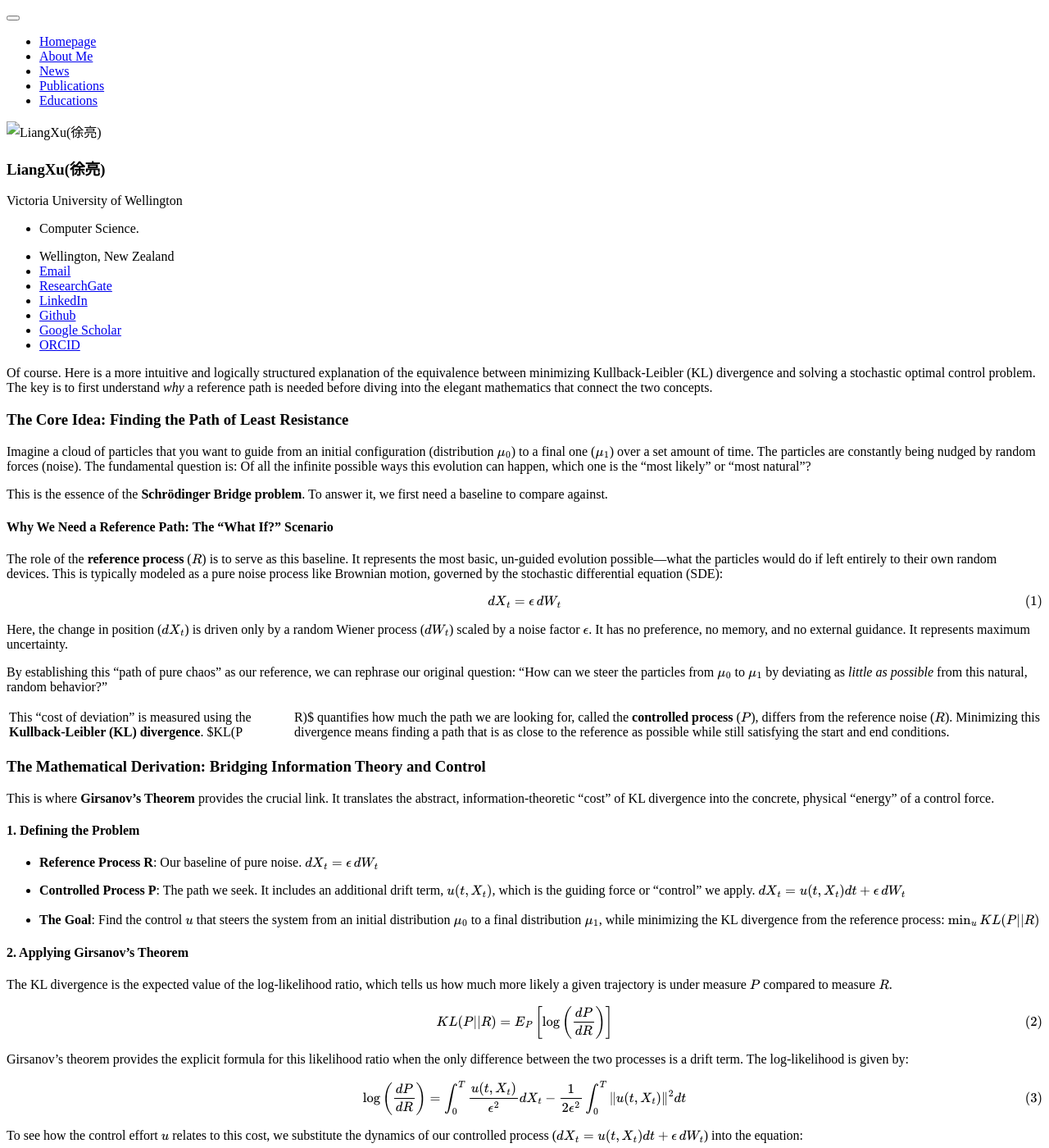
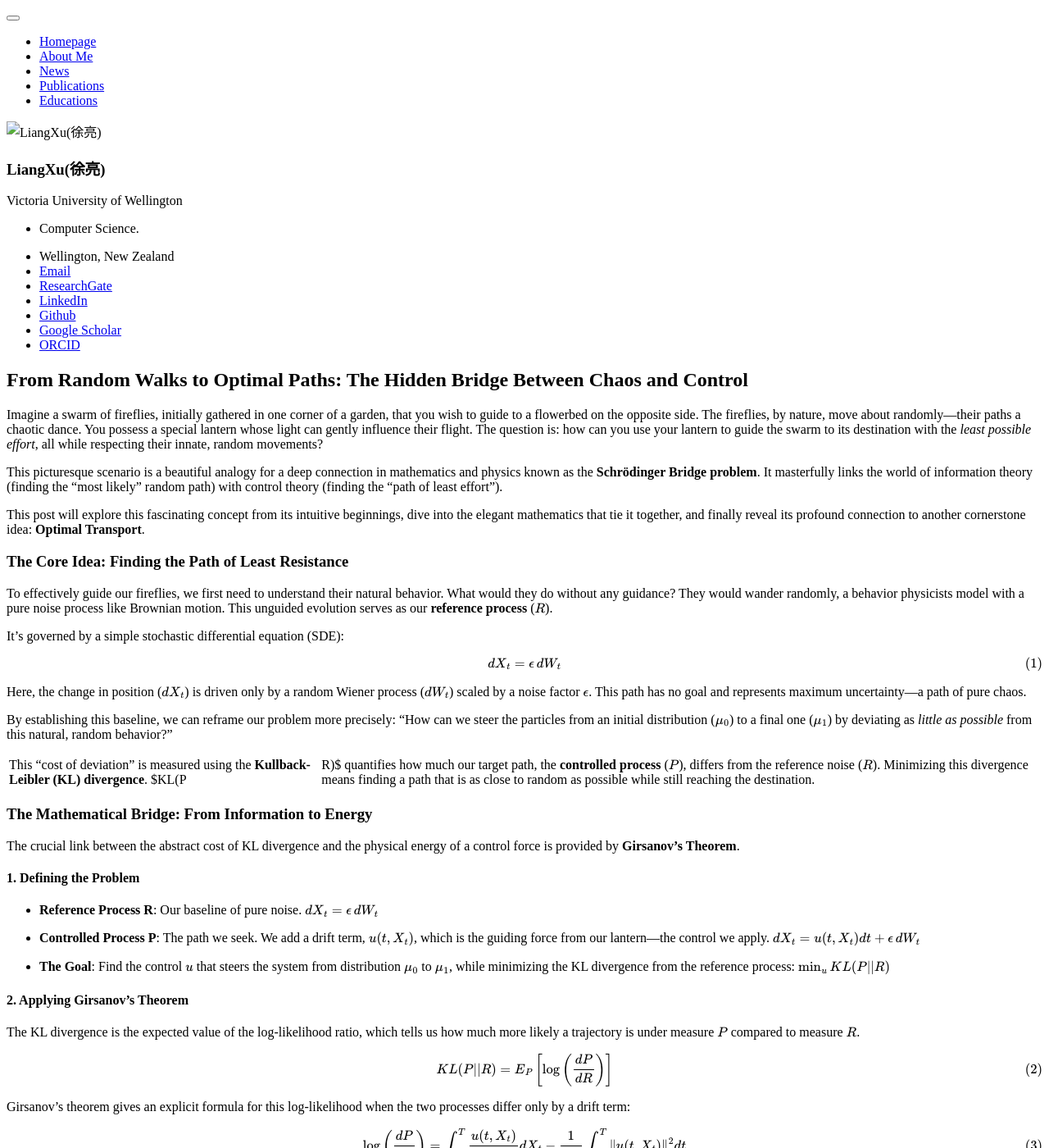
Before and after one commit to LiangXu123/LiangXu123.github.io, a Jekyll site: the page built from blogs/sbot/static/sbot.md, in a window 1280 px wide and 1400 px high. Shown: the whole window at 82% size. Built offline with Jekyll 4.4.1, drawn with Linux system fonts in a browser that asks for light colours; our own code applies the rules of GitHub Pages for plain Markdown files; formulas are drawn with MathJax 3; some of the changed text lies outside the part shown.

Commit message:
add blogs

```diff
--- a/blogs/sbot/static/sbot.md
+++ b/blogs/sbot/static/sbot.md
@@ -1,86 +1,156 @@
-Of course. Here is a more intuitive and logically structured explanation of the equivalence between minimizing Kullback-Leibler (KL) divergence and solving a stochastic optimal control problem. The key is to first understand *why* a reference path is needed before diving into the elegant mathematics that connect the two concepts.
+## From Random Walks to Optimal Paths: The Hidden Bridge Between Chaos and Control
+
+Imagine a swarm of fireflies, initially gathered in one corner of a garden, that you wish to guide to a flowerbed on the opposite side. The fireflies, by nature, move about randomly—their paths a chaotic dance. You possess a special lantern whose light can gently influence their flight. The question is: how can you use your lantern to guide the swarm to its destination with the *least possible effort*, all while respecting their innate, random movements?
+
+This picturesque scenario is a beautiful analogy for a deep connection in mathematics and physics known as the **Schrödinger Bridge problem**. It masterfully links the world of information theory (finding the "most likely" random path) with control theory (finding the "path of least effort").
+
+This post will explore this fascinating concept from its intuitive beginnings, dive into the elegant mathematics that tie it together, and finally reveal its profound connection to another cornerstone idea: **Optimal Transport**.
 
 ### The Core Idea: Finding the Path of Least Resistance
 
-Imagine a cloud of particles that you want to guide from an initial configuration (distribution $\mu_0$) to a final one ($\mu_1$) over a set amount of time. The particles are constantly being nudged by random forces (noise). The fundamental question is: Of all the infinite possible ways this evolution can happen, which one is the "most likely" or "most natural"?
+To effectively guide our fireflies, we first need to understand their natural behavior. What would they do without any guidance? They would wander randomly, a behavior physicists model with a pure noise process like Brownian motion. This unguided evolution serves as our **reference process** ($R$).
 
-This is the essence of the **Schrödinger Bridge problem**. To answer it, we first need a baseline to compare against.
-
-#### Why We Need a Reference Path: The "What If?" Scenario
-
-The role of the **reference process** ($R$) is to serve as this baseline. It represents the most basic, un-guided evolution possible—what the particles would do if left entirely to their own random devices. This is typically modeled as a pure noise process like Brownian motion, governed by the stochastic differential equation (SDE):
+It's governed by a simple stochastic differential equation (SDE):
 
 $$dX_t = \epsilon \, dW_t$$
 
-Here, the change in position ($dX_t$) is driven only by a random Wiener process ($dW_t$) scaled by a noise factor $\epsilon$. It has no preference, no memory, and no external guidance. It represents maximum uncertainty.
+Here, the change in position ($dX_t$) is driven only by a random Wiener process ($dW_t$) scaled by a noise factor $\epsilon$. This path has no goal and represents maximum uncertainty—a path of pure chaos.
 
-By establishing this "path of pure chaos" as our reference, we can rephrase our original question: "How can we steer the particles from $\mu_0$ to $\mu_1$ by deviating as *little as possible* from this natural, random behavior?"
+By establishing this baseline, we can reframe our problem more precisely: "How can we steer the particles from an initial distribution ($\mu_0$) to a final one ($\mu_1$) by deviating as *little as possible* from this natural, random behavior?"
 
-This "cost of deviation" is measured using the **Kullback-Leibler (KL) divergence**. $KL(P || R)$ quantifies how much the path we are looking for, called the **controlled process** ($P$), differs from the reference noise ($R$). Minimizing this divergence means finding a path that is as close to the reference as possible while still satisfying the start and end conditions.
+This "cost of deviation" is measured using the **Kullback-Leibler (KL) divergence**. $KL(P || R)$ quantifies how much our target path, the **controlled process** ($P$), differs from the reference noise ($R$). Minimizing this divergence means finding a path that is as close to random as possible while still reaching the destination.
 
-### The Mathematical Derivation: Bridging Information Theory and Control
+### The Mathematical Bridge: From Information to Energy
 
-This is where **Girsanov's Theorem** provides the crucial link. It translates the abstract, information-theoretic "cost" of KL divergence into the concrete, physical "energy" of a control force.
+The crucial link between the abstract cost of KL divergence and the physical energy of a control force is provided by **Girsanov's Theorem**.
 
 #### 1. Defining the Problem
 
 *   **Reference Process R**: Our baseline of pure noise.
     $$dX_t = \epsilon \, dW_t$$
 
-*   **Controlled Process P**: The path we seek. It includes an additional drift term, $u(t, X_t)$, which is the guiding force or "control" we apply.
+*   **Controlled Process P**: The path we seek. We add a drift term, $u(t, X_t)$, which is the guiding force from our lantern—the control we apply.
     $$dX_t = u(t, X_t)dt + \epsilon \, dW_t$$
 
-*   **The Goal**: Find the control $u$ that steers the system from an initial distribution $\mu_0$ to a final distribution $\mu_1$, while minimizing the KL divergence from the reference process:
+*   **The Goal**: Find the control $u$ that steers the system from distribution $\mu_0$ to $\mu_1$, while minimizing the KL divergence from the reference process:
     $$\min_{u} KL(P || R)$$
 
 #### 2. Applying Girsanov's Theorem
 
-The KL divergence is the expected value of the log-likelihood ratio, which tells us how much more likely a given trajectory is under measure $P$ compared to measure $R$.
+The KL divergence is the expected value of the log-likelihood ratio, which tells us how much more likely a trajectory is under measure $P$ compared to measure $R$.
 
 $$KL(P || R) = E_P \left[ \log \left( \frac{dP}{dR} \right) \right]$$
 
-Girsanov's theorem provides the explicit formula for this likelihood ratio when the only difference between the two processes is a drift term. The log-likelihood is given by:
+Girsanov's theorem gives an explicit formula for this log-likelihood when the two processes differ only by a drift term:
 
 $$\log\left(\frac{dP}{dR}\right) = \int_0^T \frac{u(t, X_t)}{\epsilon^2} dX_t - \frac{1}{2\epsilon^2} \int_0^T \|u(t, X_t)\|^2 dt$$
 
-To see how the control effort $u$ relates to this cost, we substitute the dynamics of our controlled process ($dX_t = u(t, X_t)dt + \epsilon \, dW_t$) into the equation:
+Now, watch what happens when we substitute our controlled dynamics ($dX_t = u(t, X_t)dt + \epsilon \, dW_t$) into this equation:
 
 $$\log\left(\frac{dP}{dR}\right) = \int_0^T \frac{u(t, X_t)}{\epsilon^2} ( u(t, X_t)dt + \epsilon \, dW_t ) - \frac{1}{2\epsilon^2} \int_0^T \|u(t, X_t)\|^2 dt$$
 
-Distributing the terms yields:
+Distributing the terms gives:
 
 $$\log\left(\frac{dP}{dR}\right) = \int_0^T \frac{\|u\|^2}{\epsilon^2} dt + \int_0^T \frac{u}{\epsilon} dW_t - \int_0^T \frac{\|u\|^2}{2\epsilon^2} dt$$
 
-Notice how the first and third terms are similar. Combining them gives us a much cleaner expression:
+Combining the first and third terms, we get a much cleaner expression:
 
 $$\log\left(\frac{dP}{dR}\right) = \frac{1}{2\epsilon^2} \int_0^T \|u(t, X_t)\|^2 dt + \int_0^T \frac{u(t, X_t)}{\epsilon} dW_t$$
 
 #### 3. Calculating the Expectation
 
-Now we take the expectation of this expression under the measure $P$, as required by the definition of KL divergence:
+The final step is to take the expectation under the measure $P$, as required by the definition of KL divergence:
 
 $$KL(P || R) = E_P \left[ \frac{1}{2\epsilon^2} \int_0^T \|u\|^2 dt + \int_0^T \frac{u}{\epsilon} dW_t \right]$$
 
-Using the linearity of expectation, we can split this into two parts:
+Using the linearity of expectation, we can split this:
 
 $$KL(P || R) = E_P \left[ \frac{1}{2\epsilon^2} \int_0^T \|u\|^2 dt \right] + E_P \left[ \int_0^T \frac{u}{\epsilon} dW_t \right]$$
 
-This is the final, critical step:
-*   The first term is the expected value of the total squared control effort, which can be thought of as the "energy" of the control signal.
-*   The second term is the expectation of an Itô integral. A key property of Itô integrals is that, under suitable conditions (like Novikov's condition), their expectation is **zero**. This is because this term represents the fluctuating, unpredictable noise component, which, on average, cancels itself out.
+This is the critical insight:
+*   The first term is the expected "energy" of our control signal—the total effort of our lantern.
+*   The second term is the expectation of an Itô integral. A key property of Itô integrals is that (under suitable conditions) their expectation is **zero**. The random fluctuations average out to nothing.
 
-This simplification leaves us with the stunning result:
+This leaves us with the stunning result:
 
 $$KL(P || R) = E_P \left[ \frac{1}{2\epsilon^2} \int_0^T \|u(t, X_t)\|^2 dt \right]$$
 
-### Conclusion: From Information to Energy
+This derivation reveals that minimizing the abstract KL divergence is *mathematically identical* to solving a tangible stochastic optimal control problem: minimizing the expected energy of the control, subject to the system's dynamics and boundary conditions. **Finding the "most probable random path" is the same as finding the path of "least energy."**
 
-This derivation reveals that the abstract problem of minimizing the KL divergence from a reference path is mathematically identical to solving a tangible stochastic optimal control problem:
+---
 
-$$\min_{u} E \left[ \frac{1}{2\epsilon^2} \int_0^T \|u(t, X_t)\|^2 dt \right]$$
+### The Next Connection: From Noisy Paths to Optimal Transport
 
-subject to:
-1.  **Dynamics:** The system must follow the controlled path: $dX_t = u(t, X_t)dt + \epsilon \, dW_t$.
-2.  **Boundary Conditions:** The probability distribution of the particles must match $\mu_0$ at the start ($t=0$) and $\mu_1$ at the end ($t=T$).
+Now, let's ask a new question: What happens when the randomness $\epsilon$ is very small? The fireflies' flight becomes less chaotic. This is where we discover a connection to **Optimal Transport (OT)**.
 
-In essence, finding the "most probable random path" is the same as finding the control policy $u$ that guides the system from its initial to its final distribution with the **least possible amount of energy**. The reference path gives us the crucial baseline needed to define what "most probable" means, and Girsanov's theorem provides the mathematical bridge to translate that concept into the language of control and energy.
+#### A Tale of Two Formulations: Understanding Optimal Transport
+
+The core idea of OT is finding the cheapest way to move a pile of material from one configuration to another. This problem has two beautiful, equivalent mathematical formulations.
+
+##### 1. The Static View: The Monge-Kantorovich Formulation
+
+The classic approach finds an optimal **transport plan**, $\gamma(x, y)$, which describes how much mass moves from a starting point $x$ to a destination $y$. This gives us the **Monge-Kantorovich formula** for the squared Wasserstein-2 distance (the OT cost):
+
+$$W_2^2(\mu_0, \mu_1) = \min_{\gamma \in \Pi(\mu_0, \mu_1)} \int_{\mathbb{R}^d \times \mathbb{R}^d} \|x - y\|^2 d\gamma(x, y)$$
+
+This is a **static** formulation. It gives you a complete plan of what goes where, but it doesn't describe the journey itself.
+
+##### 2. The Dynamic View: The Benamou-Brenier Formulation
+
+A more recent approach, framed in fluid dynamics, seeks a time-varying **velocity field**, $v_t(x)$, that describes the flow of particles over time. The OT cost is the minimum kinetic energy of this flow:
+
+$$\min_{v, \rho} \frac{1}{2} \int_0^T \int_{\mathbb{R}^d} \rho_t(x) \|v_t(x)\|^2 dx dt$$
+
+This minimization is subject to a mass conservation constraint called the **continuity equation**:
+
+$$\frac{\partial \rho_t}{\partial t} + \nabla \cdot (\rho_t v_t) = 0 \quad \quad \text{(OT Dynamics)}$$
+
+This is a **dynamic** formulation. It asks, "How does it get there?" and provides the continuous path. It is this dynamic view that connects directly to the Schrödinger Bridge.
+
+---
+
+### The Convergence: The Limit as Noise Vanishes ($\epsilon \to 0$)
+
+The final link is forged when we analyze the **scaled** Schrödinger Bridge problem by minimizing $2\epsilon^2 \cdot KL(P || R)$ and see what happens as the noise $\epsilon$ vanishes.
+
+**The Scaled SB Problem:**
+
+$$\min_{u} \left( 2\epsilon^2 \cdot E \left[ \frac{1}{2\epsilon^2} \int_0^T \|u\|^2 dt \right] \right) = \min_{u} E \left[ \int_0^T \|u\|^2 dt \right]$$
+
+Let's see how each part converges.
+
+**Step 1: The Dynamics Converge**
+
+In the Schrödinger Bridge dynamics ($dX_t = u(t, X_t)dt + \epsilon dW_t$), the stochastic term $\epsilon dW_t$ vanishes as $\epsilon \to 0$. The dynamics become deterministic:
+
+$$\lim_{\epsilon \to 0} dX_t = u(t, X_t)dt$$
+
+In this limit, the control field $u$ *is* the velocity field $v$.
+
+**Step 2: The Cost Converges**
+
+In the scaled cost function, the expectation $E[\cdot]$ over random paths becomes an integral over space weighted by the particle density $\rho_t(x)$, because the paths are no longer random. The cost function transforms perfectly:
+
+$$\lim_{\epsilon \to 0} E \left[ \frac{1}{2} \int_0^T \|u(t, X_t)\|^2 dt \right] = \frac{1}{2} \int_0^T \left( \int_{\mathbb{R}^d} \rho_t(x) \|v_t(x)\|^2 dx \right) dt$$
+
+This is **identical** to the Optimal Transport kinetic energy cost.
+
+**Step 3: The Density Dynamics Converge**
+
+The density $\rho_t$ of the Schrödinger Bridge process evolves according to the **Fokker-Planck equation**:
+
+$$\frac{\partial \rho_t}{\partial t} = - \nabla \cdot (\rho_t u_t) + \frac{\epsilon^2}{2} \Delta \rho_t$$
+
+As $\epsilon \to 0$, the diffusion term disappears, leaving:
+
+$$\frac{\partial \rho_t}{\partial t} = - \nabla \cdot (\rho_t v_t) \quad \implies \quad \frac{\partial \rho_t}{\partial t} + \nabla \cdot (\rho_t v_t) = 0$$
+
+This is precisely the **continuity equation** from Optimal Transport.
+
+### Final Conclusion
+
+We've traveled from an intuitive problem of guiding fireflies to a profound mathematical identity. As the noise in the system vanishes, every component of the Schrödinger Bridge problem elegantly converges to its counterpart in the dynamic formulation of Optimal Transport.
+
+$$\lim_{\epsilon \to 0} \left( \min_{u} 2\epsilon^2 \cdot KL(P || R) \right) = W_2^2(\mu_0, \mu_1)$$
+
+The Schrödinger Bridge can be understood as an "entropic" or "noisy" version of Optimal Transport. It beautifully demonstrates that the path of **least resistance** for a cloud of random particles is, in the limit, the same as the path of **least effort** for a deterministic flow. This deep connection not only provides theoretical insight but also drives practical innovation in fields from generative AI to computational biology.
```
Also changed, not shown: _pages/about.md (+1 -1 lines).
